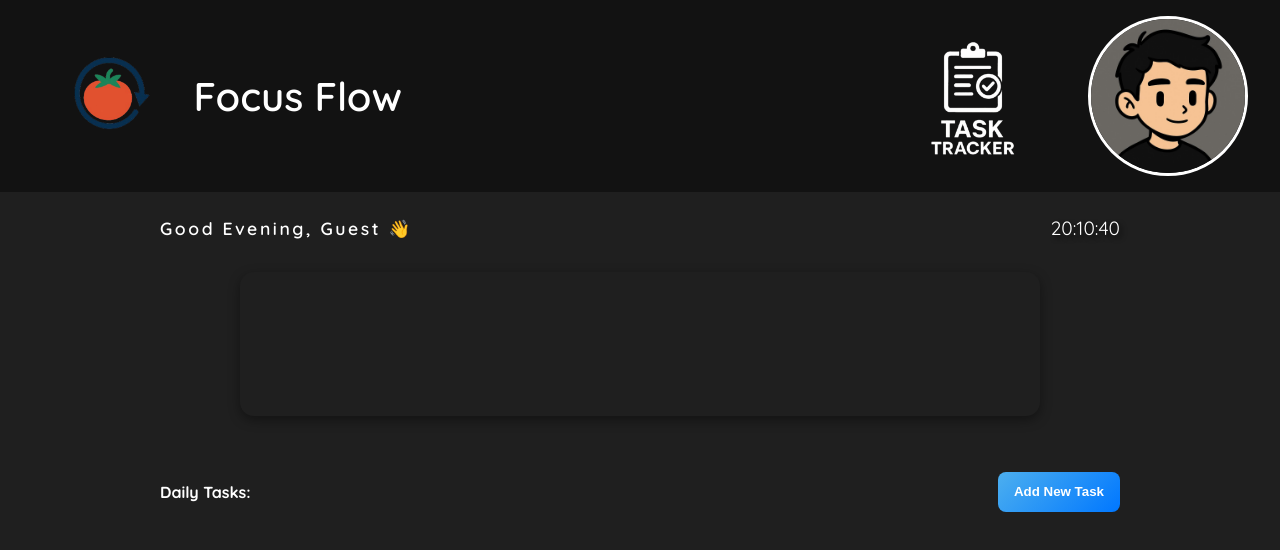
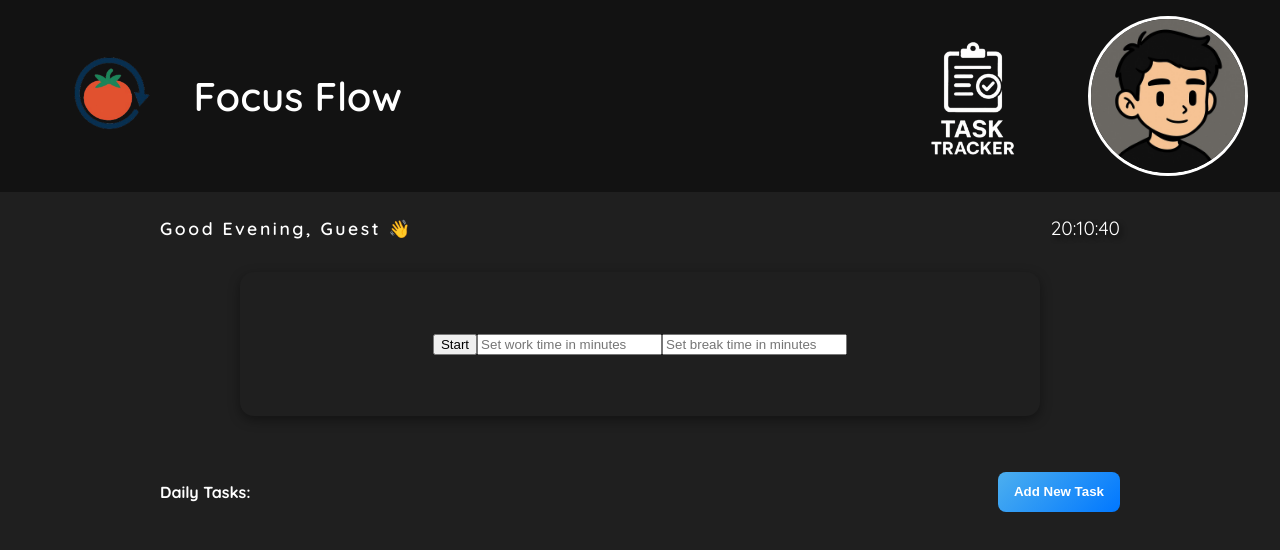
Before and after one commit to r1derPUSH/focus-flow, a React (Vite) app: page / in a window 1280 px wide. Both pictures are taken after a click on the button "Skip". Shown: the top 550 px of the page. Built offline with nearby package versions, Linux system fonts and the light colour scheme.

Commit message:
Creating pomodoto/timer

```diff
--- a/src/ProgressBar.jsx
+++ b/src/ProgressBar.jsx
@@ -15,6 +15,11 @@ function ProgressBar({ totalTasks, completedTasks, isFocusMode }) {
   const [tasks, setTasks] = useState([]);
   const [progressBarValue, setProgressBarValue] = useState(avg);
 
+  //
+
+  const [workTime, setWorkTime] = useState(0);
+  const [breakTime, setBreakTime] = useState(0);
+
   //   const completedTasks =
 
   return (
@@ -29,6 +34,13 @@ function ProgressBar({ totalTasks, completedTasks, isFocusMode }) {
         <span className="focusMode-task-name"></span>
         <span className="focusMode-task-description"></span>
       </div>
+      <div className="focusMode-pomodoro-timer">
+        <div className="focusMode-pomodoro-btns">
+          <button>Start</button>
+          <input type="text" placeholder="Set work time in minutes" />
+          <input type="text" placeholder="Set break time in minutes" />
+        </div>
+      </div>
     </section>
   );
 }
```
